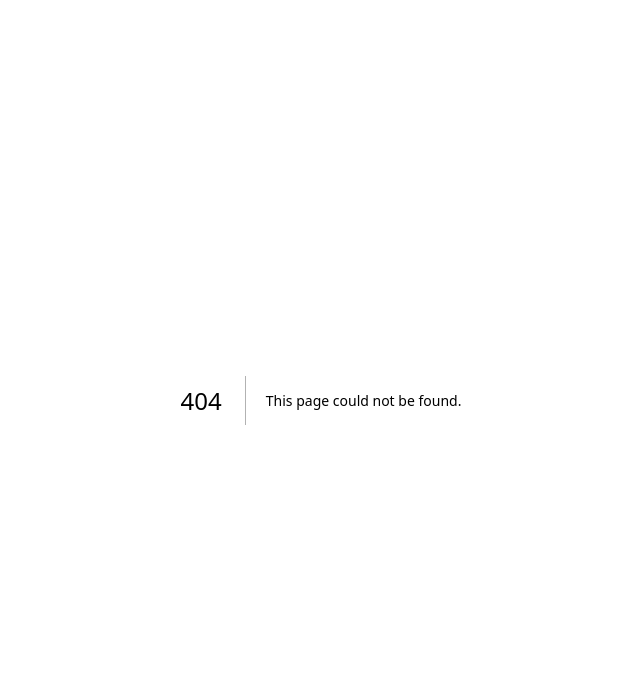
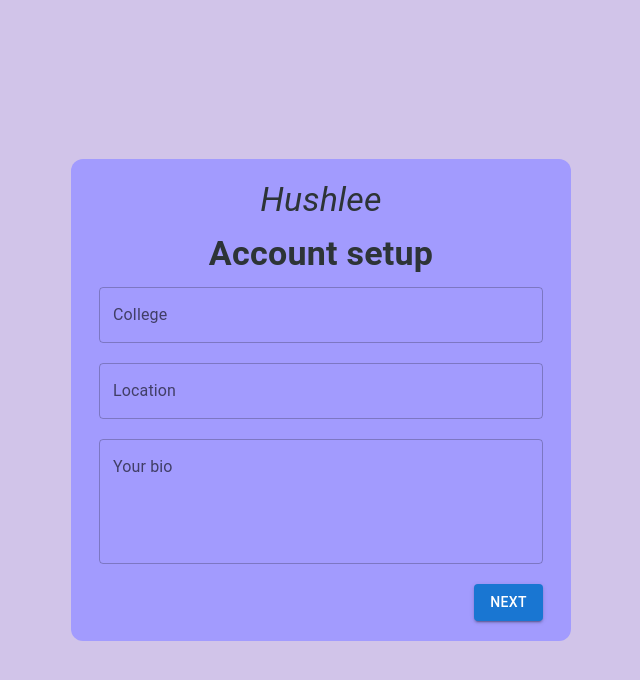
Before and after one commit to Dhritiman-Das/hushlee, a Next.js app in the folder frontend/: page /setup-profile in a window 1280 px wide. Before the commit this address had no page. Shown: the top 680 px of the page, without its empty margins (319-959 px from the left). Built offline with nearby package versions, Linux system fonts and the light colour scheme.

Commit message:
Made the initial changes

```diff
--- /dev/null
+++ b/frontend/app/(profile)/profile/page.tsx
@@ -0,0 +1,7 @@
+import React from "react";
+
+const page = () => {
+  return <div className="bg-slate-800">hi</div>;
+};
+
+export default page;
--- /dev/null
+++ b/frontend/app/(profile)/setup-profile/page.tsx
@@ -0,0 +1,19 @@
+import SetupBody from "@/components/profile/setup-profile/SetupBody";
+import SetupFooter from "@/components/profile/setup-profile/SetupFooter";
+import SetupHeader from "@/components/profile/setup-profile/SetupHeader";
+import { Button, TextField, Typography } from "@mui/material";
+import React from "react";
+
+const page = () => {
+  return (
+    <div className="h-screen w-screen bg-background flex justify-center items-center">
+      <div className="w-[500px] bg-main rounded-xl text-textColor px-7 py-5">
+        <SetupHeader />
+        <SetupBody />
+        <SetupFooter />
+      </div>
+    </div>
+  );
+};
+
+export default page;
--- a/frontend/app/globals.css
+++ b/frontend/app/globals.css
@@ -1,3 +1,7 @@
+@tailwind base;
+@tailwind components;
+@tailwind utilities;
+
 :root {
   --max-width: 1100px;
   --border-radius: 12px;
--- a/frontend/app/page.tsx
+++ b/frontend/app/page.tsx
@@ -1,91 +1,18 @@
-import Image from 'next/image'
-import { Inter } from 'next/font/google'
-import styles from './page.module.css'
-
-const inter = Inter({ subsets: ['latin'] })
+import Box from "@mui/material/Box";
+import Card from "@mui/material/Card";
+import Container from "@mui/material/Container";
+import Typography from "@mui/material/Typography";
 
 export default function Home() {
   return (
-    <main className={styles.main}>
-      <div className={styles.description}>
-        <p>
-          Get started by editing&nbsp;
-          <code className={styles.code}>app/page.tsx</code>
-        </p>
-        <div>
-          <a
-            href="https://vercel.com?utm_source=create-next-app&utm_medium=appdir-template&utm_campaign=create-next-app"
-            target="_blank"
-            rel="noopener noreferrer"
-          >
-            By{' '}
-            <Image
-              src="/vercel.svg"
-              alt="Vercel Logo"
-              className={styles.vercelLogo}
-              width={100}
-              height={24}
-              priority
-            />
-          </a>
-        </div>
-      </div>
-
-      <div className={styles.center}>
-        <Image
-          className={styles.logo}
-          src="/next.svg"
-          alt="Next.js Logo"
-          width={180}
-          height={37}
-          priority
-        />
-        <div className={styles.thirteen}>
-          <Image src="/thirteen.svg" alt="13" width={40} height={31} priority />
-        </div>
-      </div>
-
-      <div className={styles.grid}>
-        <a
-          href="https://beta.nextjs.org/docs?utm_source=create-next-app&utm_medium=appdir-template&utm_campaign=create-next-app"
-          className={styles.card}
-          target="_blank"
-          rel="noopener noreferrer"
-        >
-          <h2 className={inter.className}>
-            Docs <span>-&gt;</span>
-          </h2>
-          <p className={inter.className}>
-            Find in-depth information about Next.js features and API.
-          </p>
-        </a>
-
-        <a
-          href="https://vercel.com/templates?framework=next.js&utm_source=create-next-app&utm_medium=appdir-template&utm_campaign=create-next-app"
-          className={styles.card}
-          target="_blank"
-          rel="noopener noreferrer"
-        >
-          <h2 className={inter.className}>
-            Templates <span>-&gt;</span>
-          </h2>
-          <p className={inter.className}>Explore the Next.js 13 playground.</p>
-        </a>
-
-        <a
-          href="https://vercel.com/new?utm_source=create-next-app&utm_medium=appdir-template&utm_campaign=create-next-app"
-          className={styles.card}
-          target="_blank"
-          rel="noopener noreferrer"
-        >
-          <h2 className={inter.className}>
-            Deploy <span>-&gt;</span>
-          </h2>
-          <p className={inter.className}>
-            Instantly deploy your Next.js site to a shareable URL with Vercel.
-          </p>
-        </a>
-      </div>
+    <main>
+      <Container>
+        <Box>
+          <Card>
+            <Typography variant="h2">Hello World ~</Typography>
+          </Card>
+        </Box>
+      </Container>
     </main>
-  )
+  );
 }
--- /dev/null
+++ b/frontend/components/profile/setup-profile/SetupBody.tsx
@@ -0,0 +1,36 @@
+import { TextField } from "@mui/material";
+import React from "react";
+
+const SetupBody = () => {
+  return (
+    <div className="flex flex-col gap-5">
+      <div className="">
+        <TextField
+          id="outlined-basic"
+          label="College"
+          variant="outlined"
+          fullWidth
+        />
+      </div>
+      <div className="">
+        <TextField
+          id="outlined-basic"
+          label="Location"
+          variant="outlined"
+          fullWidth
+        />
+      </div>
+      <div className="">
+        <TextField
+          label="Your bio"
+          multiline
+          rows={4}
+          variant="outlined"
+          fullWidth
+        />
+      </div>
+    </div>
+  );
+};
+
+export default SetupBody;
--- /dev/null
+++ b/frontend/components/profile/setup-profile/SetupFooter.tsx
@@ -0,0 +1,14 @@
+import { Button } from "@mui/material";
+import React from "react";
+
+const SetupFooter = () => {
+  return (
+    <div className="text-right mt-5 ">
+      <Button variant="contained" className="bg-button1 text-textColor">
+        Next
+      </Button>
+    </div>
+  );
+};
+
+export default SetupFooter;
--- /dev/null
+++ b/frontend/components/profile/setup-profile/SetupHeader.tsx
@@ -0,0 +1,21 @@
+import { Typography } from "@mui/material";
+import React from "react";
+
+const SetupHeader = () => {
+  return (
+    <div className="">
+      <div className="text-center">
+        <Typography variant="h4" gutterBottom sx={{ fontStyle: "italic" }}>
+          Hushlee
+        </Typography>
+      </div>
+      <div className="text-center">
+        <Typography variant="h4" gutterBottom sx={{ fontWeight: "bold" }}>
+          Account setup
+        </Typography>
+      </div>
+    </div>
+  );
+};
+
+export default SetupHeader;
--- a/frontend/next.config.js
+++ b/frontend/next.config.js
@@ -1,8 +1,9 @@
 /** @type {import('next').NextConfig} */
 const nextConfig = {
+  reactStrictMode: true,
   experimental: {
     appDir: true,
   },
-}
+};
 
-module.exports = nextConfig
+module.exports = nextConfig;
--- /dev/null
+++ b/frontend/postcss.config.js
@@ -0,0 +1,6 @@
+module.exports = {
+  plugins: {
+    tailwindcss: {},
+    autoprefixer: {},
+  },
+}
--- /dev/null
+++ b/frontend/tailwind.config.js
@@ -0,0 +1,28 @@
+/** @type {import('tailwindcss').Config} */
+module.exports = {
+  content: [
+    "./app/**/*.{js,ts,jsx,tsx,mdx}",
+    "./pages/**/*.{js,ts,jsx,tsx,mdx}",
+    "./components/**/*.{js,ts,jsx,tsx,mdx}",
+
+    // Or if using `src` directory:
+    "./src/**/*.{js,ts,jsx,tsx,mdx}",
+  ],
+  theme: {
+    extend: {
+      colors: {
+        // Add your custom color palettes here
+        background: "#D1C4E9",
+        main: "#A29BFE",
+        accent: "#FFD166",
+        accentMain: "#F8BBD0",
+        textColor: "#2D3436",
+        lightTheme: "#000000",
+        button: "#C7D6C3",
+        button1: "#F2E9CF",
+        // Add more colors as needed
+      },
+    },
+  },
+  plugins: [],
+};
```
Also changed, not shown: frontend/app/layout.tsx (+6 -6 lines), frontend/package.json (+8 -0 lines), 1 other file (tests, documents, lock files or other folders).
